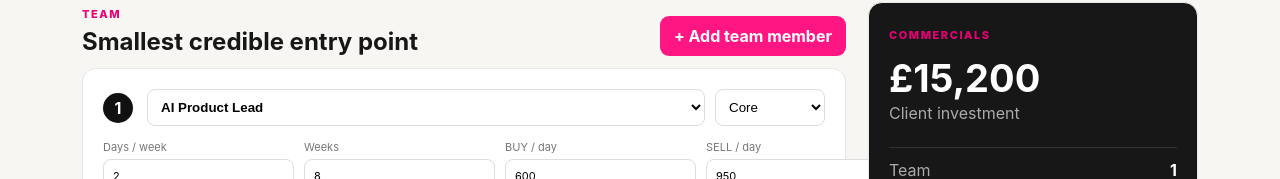
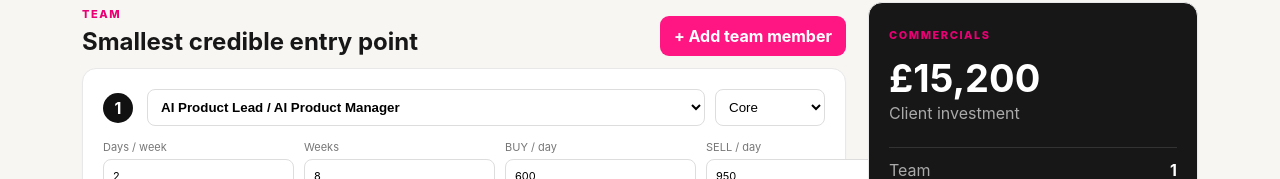
Before and after one commit to jonnyayres118-rgb/Strawman, a Next.js app: page /strawman-preview in a window 1280 px wide. Shown: the part 364-543 px from the top of the page. Built offline with nearby package versions, Linux system fonts and the light colour scheme.

Commit message:
data: seed editable role benchmark ranges

```diff
--- a/data/roles.mjs
+++ b/data/roles.mjs
@@ -1,16 +1,18 @@
-export const ROLE_LIBRARY = [
-  {id:'principal-ai-architect',name:'Principal AI / AI Architect',discipline:'AI',seniority:'Principal',description:'Owns AI architecture, technical direction and production decisions.',skills:['AI architecture','LLM','RAG','technical strategy'],buyRange:null,sellRange:null,defaultBuy:null,defaultSell:null,layers:['core','flex']},
-  {id:'ai-engineer',name:'AI Engineer',discipline:'AI',seniority:'Senior',description:'Builds and integrates production AI capability.',skills:['LLM','RAG','APIs','Python'],buyRange:null,sellRange:null,defaultBuy:null,defaultSell:null,layers:['core','flex','scale']},
-  {id:'ai-infrastructure-engineer',name:'AI Infrastructure Engineer',discipline:'AI Infrastructure',seniority:'Senior',description:'Builds reliable infrastructure for AI workloads.',skills:['cloud','observability','deployment','AI infrastructure'],buyRange:null,sellRange:null,defaultBuy:null,defaultSell:null,layers:['core','flex']},
-  {id:'ai-product-lead',name:'AI Product Lead',discipline:'Product',seniority:'Lead',description:'Shapes AI opportunities into testable products and outcomes.',skills:['product strategy','discovery','AI','roadmapping'],buyRange:null,sellRange:null,defaultBuy:null,defaultSell:null,layers:['core','flex']},
-  {id:'data-engineer',name:'Data Engineer',discipline:'Data',seniority:'Senior',description:'Builds data pipelines, models and integration foundations.',skills:['ETL','ELT','SQL','data platforms'],buyRange:null,sellRange:null,defaultBuy:null,defaultSell:null,layers:['core','flex','scale']},
-  {id:'data-scientist',name:'Data Scientist',discipline:'Data',seniority:'Senior',description:'Develops analytical and machine-learning models.',skills:['Python','ML','experimentation','analytics'],buyRange:null,sellRange:null,defaultBuy:null,defaultSell:null,layers:['flex','scale']},
-  {id:'mlops-engineer',name:'MLOps Engineer',discipline:'AI Infrastructure',seniority:'Senior',description:'Productionises models and AI services.',skills:['MLOps','CI/CD','monitoring','cloud'],buyRange:null,sellRange:null,defaultBuy:null,defaultSell:null,layers:['flex','scale']},
-  {id:'cloud-devops-engineer',name:'Cloud / DevOps Engineer',discipline:'Platform',seniority:'Senior',description:'Builds cloud and delivery infrastructure.',skills:['cloud','DevOps','CI/CD','IaC'],buyRange:null,sellRange:null,defaultBuy:null,defaultSell:null,layers:['flex','scale']},
-  {id:'product-manager',name:'Product Manager',discipline:'Product',seniority:'Senior',description:'Owns product scope, priorities and delivery outcomes.',skills:['product management','discovery','roadmapping'],buyRange:null,sellRange:null,defaultBuy:null,defaultSell:null,layers:['core','flex']},
-  {id:'product-designer',name:'Product Designer / UX',discipline:'Design',seniority:'Senior',description:'Designs usable product and service experiences.',skills:['UX','UI','prototyping','research'],buyRange:null,sellRange:null,defaultBuy:null,defaultSell:null,layers:['flex','scale']},
-  {id:'solution-platform-architect',name:'Solution / Platform Architect',discipline:'Architecture',seniority:'Principal',description:'Designs platform, integration and solution architecture.',skills:['architecture','APIs','integration','cloud'],buyRange:null,sellRange:null,defaultBuy:null,defaultSell:null,layers:['core','flex']},
-  {id:'full-stack-engineer',name:'Software / Full-stack Engineer',discipline:'Engineering',seniority:'Senior',description:'Builds application and service capability end to end.',skills:['frontend','backend','APIs','databases'],buyRange:null,sellRange:null,defaultBuy:null,defaultSell:null,layers:['core','flex','scale']},
-  {id:'technical-delivery-lead',name:'Technical Delivery / Programme Lead',discipline:'Delivery',seniority:'Lead',description:'Coordinates complex technical delivery and dependencies.',skills:['delivery','programme management','stakeholders','risk'],buyRange:null,sellRange:null,defaultBuy:null,defaultSell:null,layers:['core','scale']},
-  {id:'security-governance-specialist',name:'Security / Governance Specialist',discipline:'Governance',seniority:'Senior',description:'Provides security, privacy, risk and AI governance expertise.',skills:['security','privacy','risk','AI governance'],buyRange:null,sellRange:null,defaultBuy:null,defaultSell:null,layers:['flex']}
+const role=(id,name,discipline,description,skills,layers=["Core","Flex","Scale"],rates={})=>({id,name,discipline,seniority:"Senior",description,skills,layers,buyRange:rates.buyRange??null,sellRange:rates.sellRange??null,defaultBuy:rates.defaultBuy??null,defaultSell:rates.defaultSell??null});
+const standard={buyRange:[500,800],sellRange:[800,1200],defaultBuy:650,defaultSell:950};
+export const ROLE_LIBRARY=[
+role("principal-ai-architect","Principal AI / AI Architect","AI","Owns AI architecture, technical direction and production design.",["AI architecture","LLMs","RAG","systems design"],undefined,standard),
+role("ai-engineer","AI Engineer","AI","Builds production AI features, agents and model integrations.",["LLMs","RAG","agents","APIs"],undefined,standard),
+role("ai-infrastructure-engineer","AI Infrastructure Engineer","AI Platform","Builds secure, scalable infrastructure for AI workloads.",["cloud","inference","observability","CI/CD"],undefined,standard),
+role("ai-product-lead","AI Product Lead / AI Product Manager","Product","Turns an AI opportunity into a prioritised product and delivery plan.",["product strategy","discovery","AI","roadmaps"],undefined,standard),
+role("data-engineer","Data Engineer","Data","Builds reliable ingestion, transformation and data products.",["ETL","ELT","SQL","warehouses"],undefined,standard),
+role("data-scientist","Data Scientist","Data","Builds analytical and predictive models around business outcomes.",["Python","modelling","experimentation","analytics"],undefined,standard),
+role("mlops-engineer","MLOps Engineer","AI Platform","Operationalises models with deployment, monitoring and governance.",["MLOps","CI/CD","monitoring","cloud"],undefined,standard),
+role("cloud-devops-engineer","Cloud / DevOps Engineer","Platform","Builds cloud foundations and dependable delivery pipelines.",["AWS","Azure","GCP","DevOps"],undefined,standard),
+role("product-manager","Product Manager","Product","Owns product outcomes, priorities and stakeholder decisions.",["discovery","roadmaps","delivery","stakeholders"],undefined,standard),
+role("product-designer-ux","Product Designer / UX","Design","Designs usable workflows and interfaces around real user needs.",["UX","research","prototyping","service design"],undefined,standard),
+role("solution-platform-architect","Solution / Platform Architect","Architecture","Shapes the end-to-end platform and integration architecture.",["architecture","APIs","integration","platforms"],undefined,standard),
+role("software-fullstack-engineer","Software Engineer / Full-stack Engineer","Engineering","Builds product experiences, services and integrations.",["React","Node.js","APIs","databases"],undefined,standard),
+role("technical-delivery-lead","Technical Delivery / Programme Lead","Delivery","Coordinates complex technical delivery and dependencies.",["delivery","programme management","risk","stakeholders"],undefined,standard),
+role("security-governance-specialist","Security / Governance Specialist","Governance","Ensures security, privacy and AI governance requirements are designed in.",["security","privacy","governance","risk"],undefined,standard)
 ];
```
